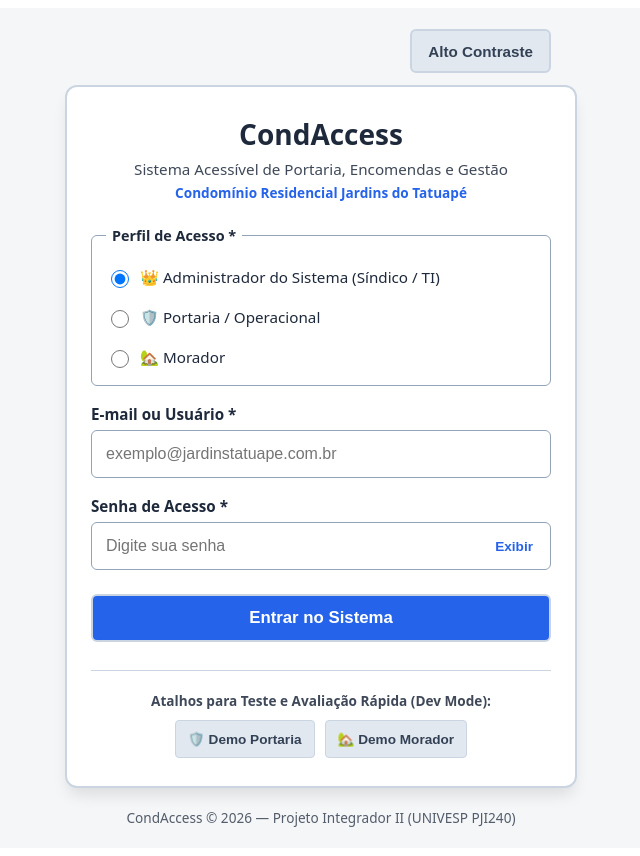
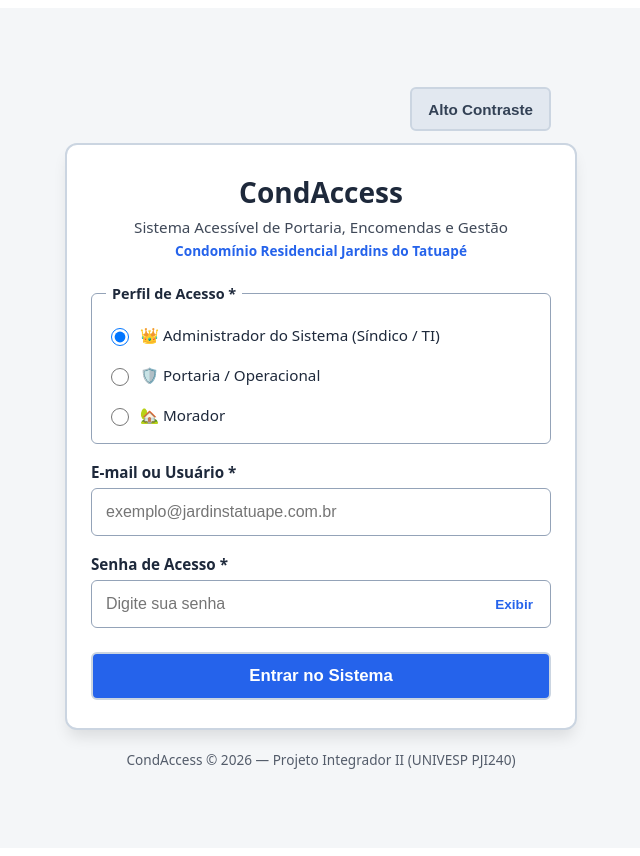
Before and after one commit to luizpaulo-eng/condaccess, a React (Vite) app in the folder frontend/: page / in a window 1280 px wide. Shown: the whole page, without its empty margins (319-959 px from the left). Built offline with nearby package versions, Linux system fonts and the light colour scheme; no server answers.

Commit message:
Update Login component to v6 and clean up code
Updated component version and removed demo shortcuts section.

```diff
--- a/frontend/Login.jsx
+++ b/frontend/Login.jsx
@@ -1,7 +1,7 @@
 import React, { useState } from 'react';
 
 /**
- * Login Component (v5 - Master Admin Bulletproof) - CondAccess
+ * Login Component (v6 - Clean Production Mode) - CondAccess
  * Componente React de Autenticação Acessível (WCAG 2.1 AA)
  * Suporta Conta Master Root, JWT Tokens, Perfis (Portaria / Morador / Admin Geral), Modo Alto Contraste e Leitores de Tela.
  * Condomínio Residencial Jardins do Tatuapé
@@ -449,53 +449,7 @@ export default function Login({ onLoginSuccess }) {
           </button>
         </form>
 
-        {/* Seção de Atalhos para Testes de Demonstração (Dev / Avaliação) */}
-        <section style={{
-          marginTop: '28px',
-          paddingTop: '20px',
-          borderTop: `1px solid ${theme.border}`,
-          textAlign: 'center'
-        }}>
-          <p style={{ margin: '0 0 10px 0', fontSize: '0.85rem', opacity: 0.85, fontWeight: 'bold' }}>
-            Atalhos para Teste e Avaliação Rápida (Dev Mode):
-          </p>
-          <div style={{ display: 'flex', gap: '10px', justifyContent: 'center', flexWrap: 'wrap' }}>
-            <button
-              type="button"
-              onClick={() => handleQuickDemo('portaria')}
-              style={{
-                minHeight: '38px',
-                padding: '6px 12px',
-                fontSize: '0.85rem',
-                fontWeight: '600',
-                cursor: 'pointer',
-                backgroundColor: theme.btnSecondaryBg,
-                color: theme.btnSecondaryText,
-                border: `1px solid ${theme.border}`,
-                borderRadius: '4px'
-              }}
-            >
-              🛡️ Demo Portaria
-            </button>
-            <button
-              type="button"
-              onClick={() => handleQuickDemo('morador')}
-              style={{
-                minHeight: '38px',
-                padding: '6px 12px',
-                fontSize: '0.85rem',
-                fontWeight: '600',
-                cursor: 'pointer',
-                backgroundColor: theme.btnSecondaryBg,
-                color: theme.btnSecondaryText,
-                border: `1px solid ${theme.border}`,
-                borderRadius: '4px'
-              }}
-            >
-              🏡 Demo Morador
-            </button>
-          </div>
-        </section>
+
       </main>
 
       {/* Rodapé Informativo */}
```
